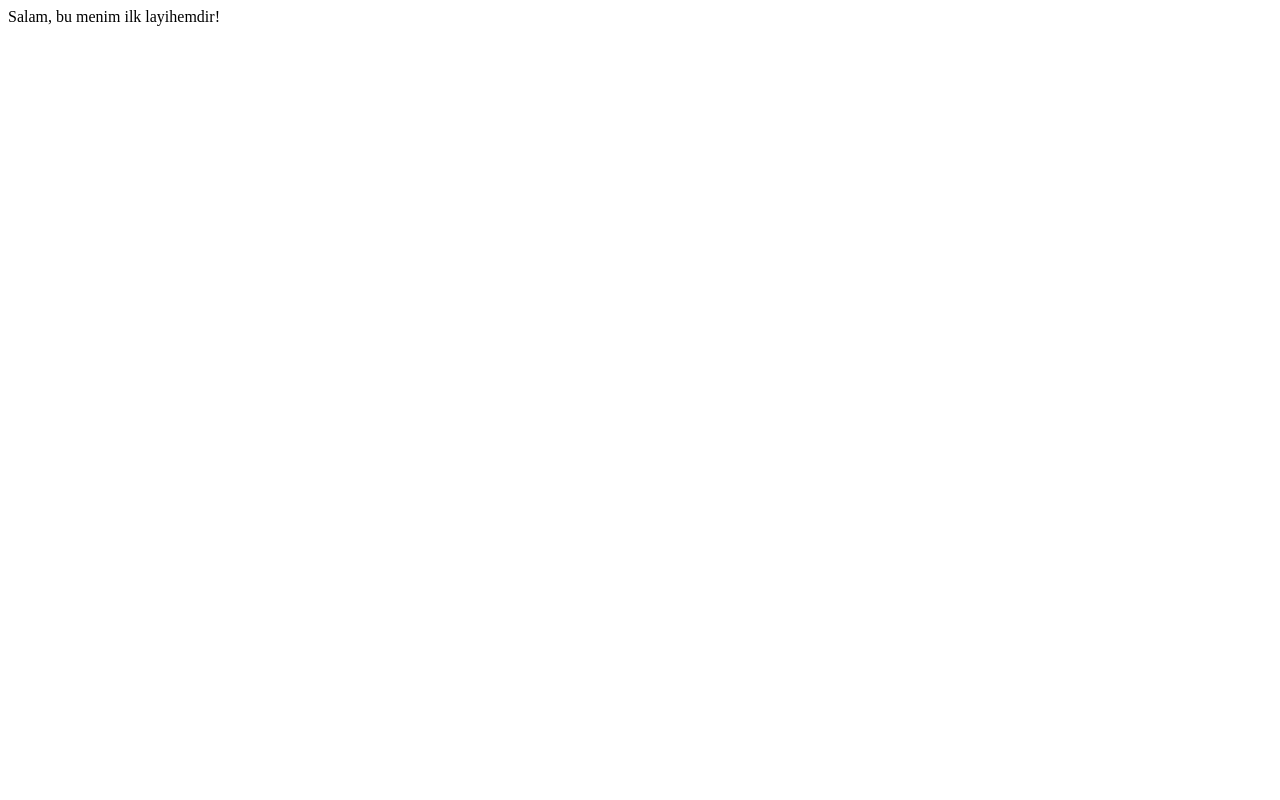
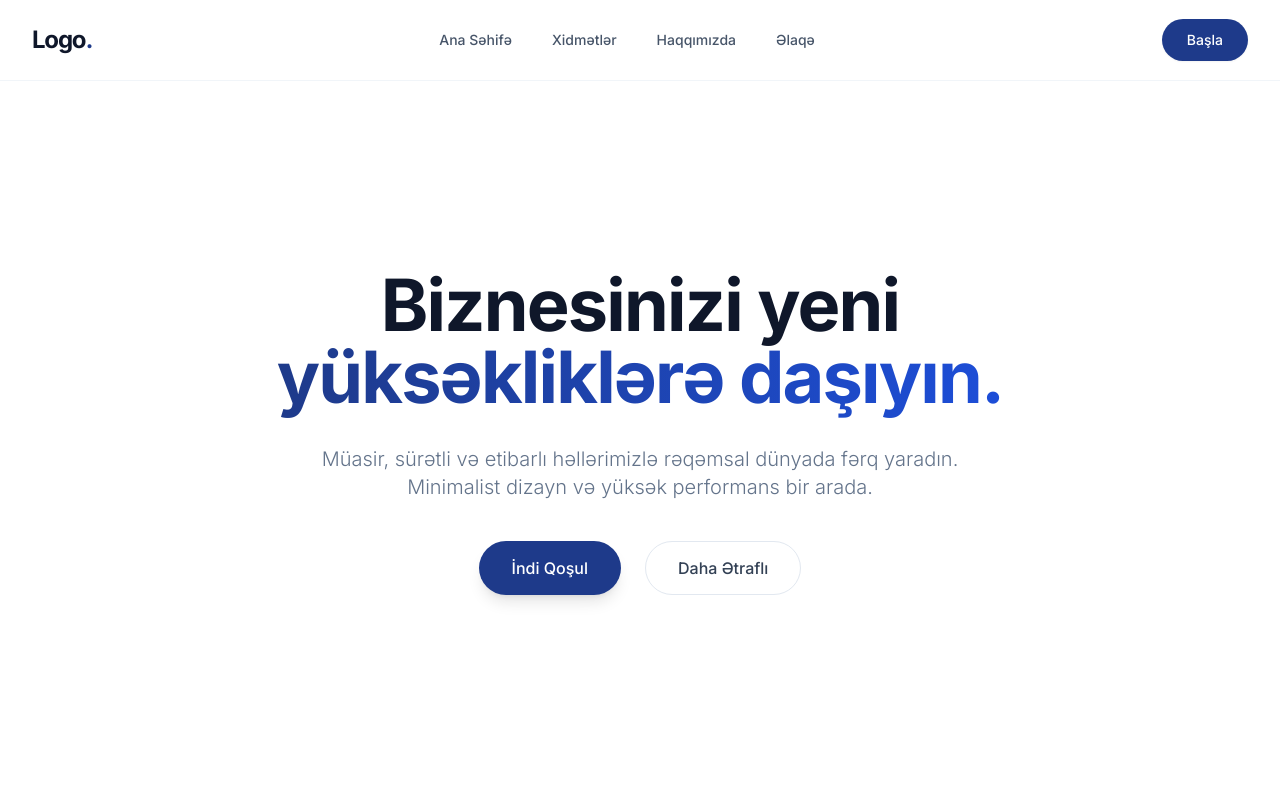
Before and after one commit to karimllii211/rahatizle, a plain HTML site: page index.html in a window 1280 px wide. Drawn offline with nearby package versions, Linux system fonts and the light colour scheme.

Commit message:
Vizual dizayn yeniləndi: Navbar əlavə olundu

```diff
--- a/index.html
+++ b/index.html
@@ -1 +1,89 @@
-Salam, bu menim ilk layihemdir!
+<!DOCTYPE html>
+<html lang="az">
+<head>
+    <meta charset="UTF-8">
+    <meta name="viewport" content="width=device-width, initial-scale=1.0">
+    <title>Modern Vebsayt</title>
+    <!-- Tailwind CSS CDN -->
+    <script src="https://cdn.tailwindcss.com"></script>
+    <!-- Modern Şrift -->
+    <style>
+        @import url('https://fonts.googleapis.com/css2?family=Inter:wght@300;400;500;600;700&display=swap');
+        body {
+            font-family: 'Inter', sans-serif;
+        }
+    </style>
+</head>
+<body class="bg-white text-slate-900 antialiased selection:bg-blue-900 selection:text-white">
+
+    <!-- Navbar Bölməsi -->
+    <header class="fixed w-full top-0 z-50 bg-white/80 backdrop-blur-md border-b border-slate-100">
+        <div class="max-w-7xl mx-auto px-4 sm:px-6 lg:px-8">
+            <div class="flex justify-between items-center h-20">
+                <!-- Logo -->
+                <div class="flex-shrink-0 flex items-center">
+                    <a href="#" class="text-2xl font-bold tracking-tighter text-slate-900">
+                        Logo<span class="text-blue-900">.</span>
+                    </a>
+                </div>
+
+                <!-- Desktop Menyu -->
+                <nav class="hidden md:flex space-x-10">
+                    <a href="#" class="text-sm font-medium text-slate-600 hover:text-blue-900 transition-colors duration-200">Ana Səhifə</a>
+                    <a href="#" class="text-sm font-medium text-slate-600 hover:text-blue-900 transition-colors duration-200">Xidmətlər</a>
+                    <a href="#" class="text-sm font-medium text-slate-600 hover:text-blue-900 transition-colors duration-200">Haqqımızda</a>
+                    <a href="#" class="text-sm font-medium text-slate-600 hover:text-blue-900 transition-colors duration-200">Əlaqə</a>
+                </nav>
+
+                <!-- Düymə (Call to Action) -->
+                <div class="hidden md:flex items-center">
+                    <a href="#" class="inline-flex items-center justify-center px-6 py-2.5 border border-transparent text-sm font-medium rounded-full text-white bg-blue-900 hover:bg-blue-950 transition-all duration-200 shadow-sm hover:shadow-md">
+                        Başla
+                    </a>
+                </div>
+
+                <!-- Mobil Menyu Düyməsi -->
+                <div class="md:hidden flex items-center">
+                    <button type="button" class="text-slate-600 hover:text-blue-900 focus:outline-none transition-colors">
+                        <svg class="h-6 w-6" fill="none" viewBox="0 0 24 24" stroke="currentColor">
+                            <path stroke-linecap="round" stroke-linejoin="round" stroke-width="1.5" d="M4 6h16M4 12h16M4 18h16" />
+                        </svg>
+                    </button>
+                </div>
+            </div>
+        </div>
+    </header>
+
+    <!-- Qəhrəman (Hero) Bölməsi -->
+    <main class="relative pt-32 pb-20 lg:pt-48 lg:pb-32 overflow-hidden bg-white min-h-screen flex items-center">
+        <!-- Dekorativ Arxa Plan Elementləri -->
+        <div class="absolute inset-0 -z-10 pointer-events-none">
+            <div class="absolute top-[-10%] right-[-5%] w-[500px] h-[500px] rounded-full bg-blue-50/50 blur-3xl opacity-60"></div>
+            <div class="absolute bottom-[-10%] left-[-5%] w-[600px] h-[600px] rounded-full bg-slate-50/80 blur-3xl opacity-60"></div>
+        </div>
+
+        <div class="max-w-7xl mx-auto px-4 sm:px-6 lg:px-8 relative z-10 w-full">
+            <div class="text-center max-w-4xl mx-auto">
+                <h1 class="text-4xl md:text-5xl lg:text-7xl font-bold tracking-tight text-slate-900 mb-8 leading-tight">
+                    Biznesinizi yeni <br class="hidden sm:block">
+                    <span class="text-transparent bg-clip-text bg-gradient-to-r from-blue-900 to-blue-700">yüksəkliklərə daşıyın.</span>
+                </h1>
+
+                <p class="text-lg md:text-xl text-slate-500 mb-10 max-w-2xl mx-auto font-light leading-relaxed">
+                    Müasir, sürətli və etibarlı həllərimizlə rəqəmsal dünyada fərq yaradın. Minimalist dizayn və yüksək performans bir arada.
+                </p>
+
+                <div class="flex flex-col sm:flex-row justify-center gap-4 sm:gap-6">
+                    <a href="#" class="inline-flex items-center justify-center px-8 py-3.5 border border-transparent text-base font-medium rounded-full text-white bg-blue-900 hover:bg-blue-950 transition-all duration-300 shadow-lg hover:shadow-xl hover:-translate-y-0.5">
+                        İndi Qoşul
+                    </a>
+                    <a href="#" class="inline-flex items-center justify-center px-8 py-3.5 border border-slate-200 text-base font-medium rounded-full text-slate-700 bg-white hover:bg-slate-50 hover:border-slate-300 transition-all duration-300">
+                        Daha Ətraflı
+                    </a>
+                </div>
+            </div>
+        </div>
+    </main>
+
+</body>
+</html>
```
